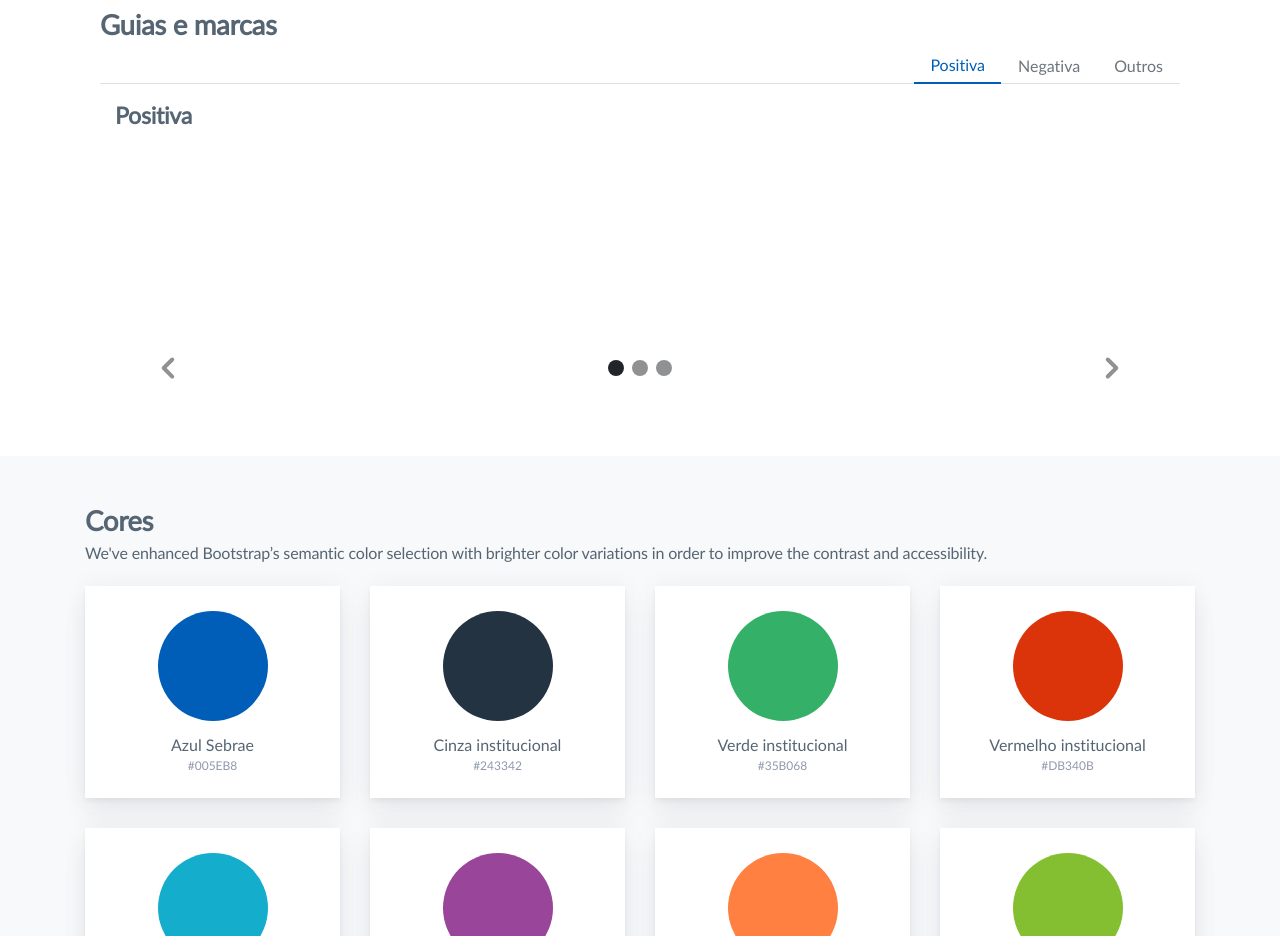
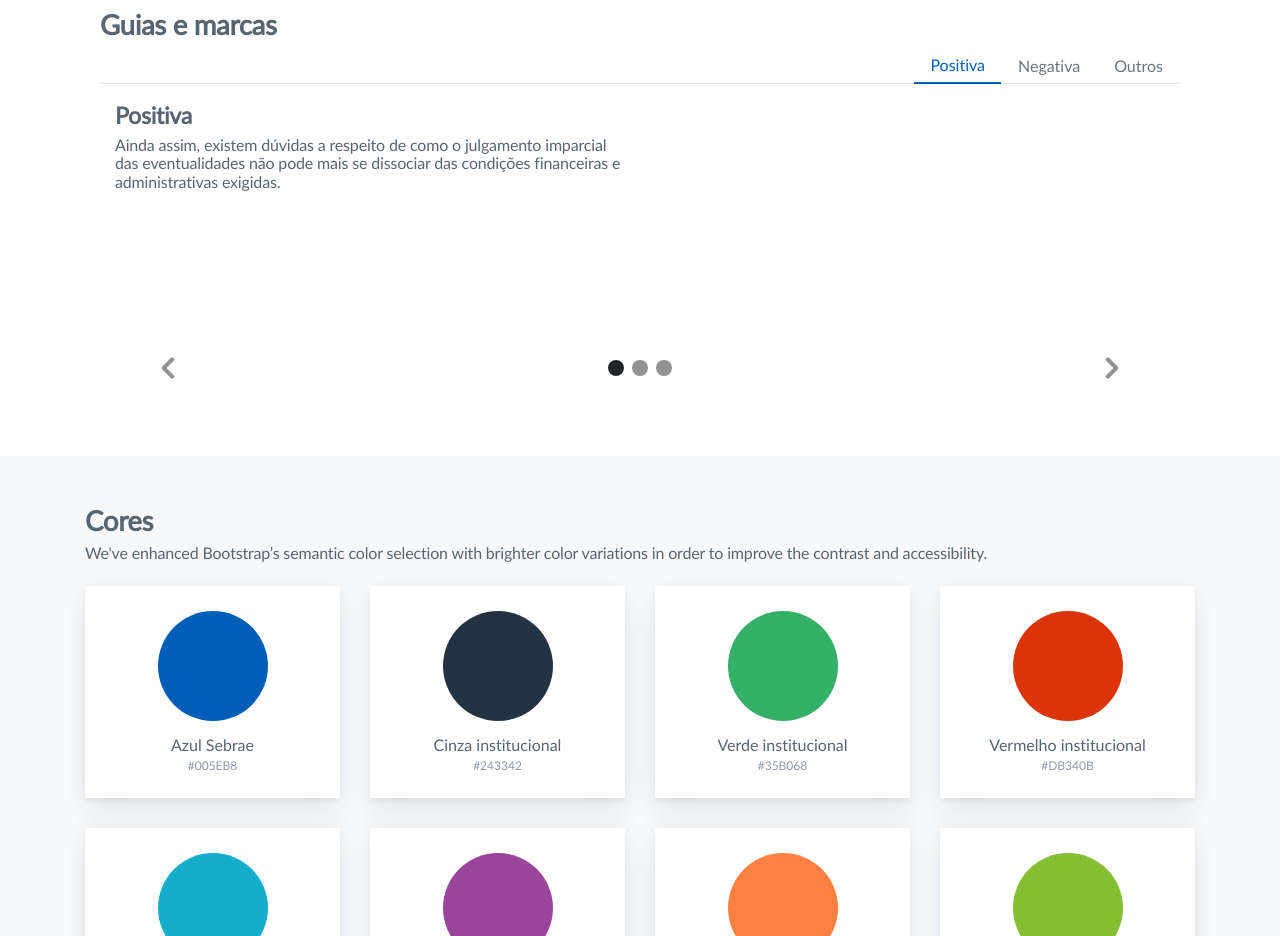
Before and after one commit to sebraeux/base, a website: page index.html in a window 1280 px wide. Shown: the part 840-1776 px from the top of the page. Drawn offline with Linux system fonts and the light colour scheme.

Commit message:
Reajustes

```diff
--- a/index.html
+++ b/index.html
@@ -117,6 +117,7 @@
                                                                     <div class="row">
                                                                         <div class="col-md-6 pt-3">
                                                                             <h4>Positiva</h4>
+                                                                            <p>Ainda assim, existem dúvidas a respeito de como o julgamento imparcial das eventualidades não pode mais se dissociar das condições financeiras e administrativas exigidas.</p>
                                                                         </div>
                                                                     </div>
                                                                 </div>
```
